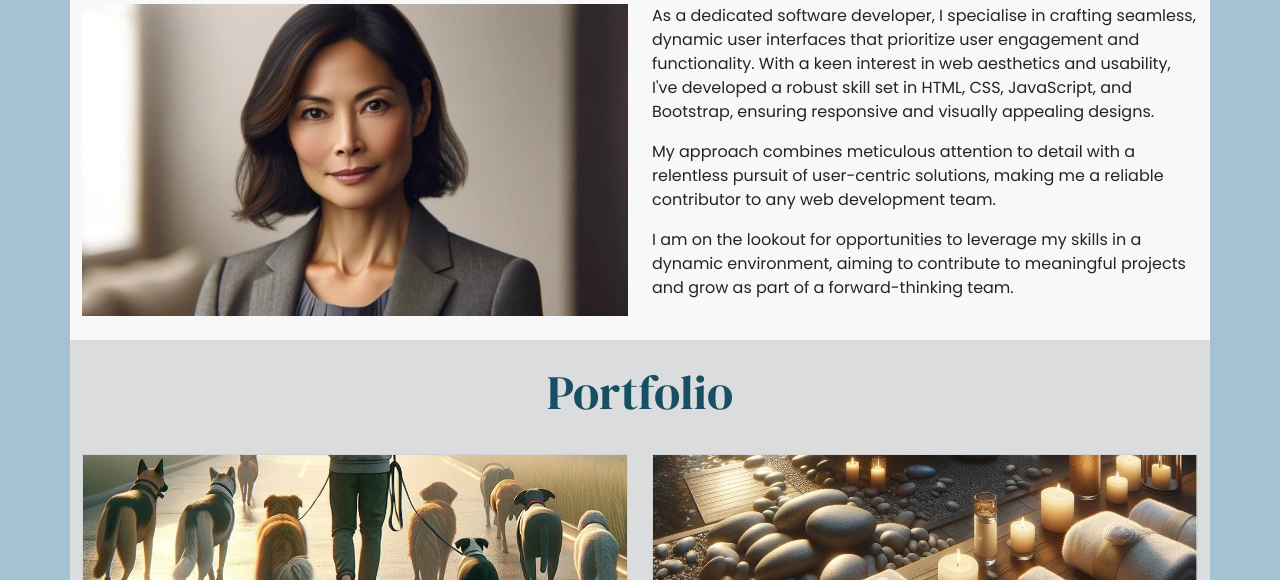
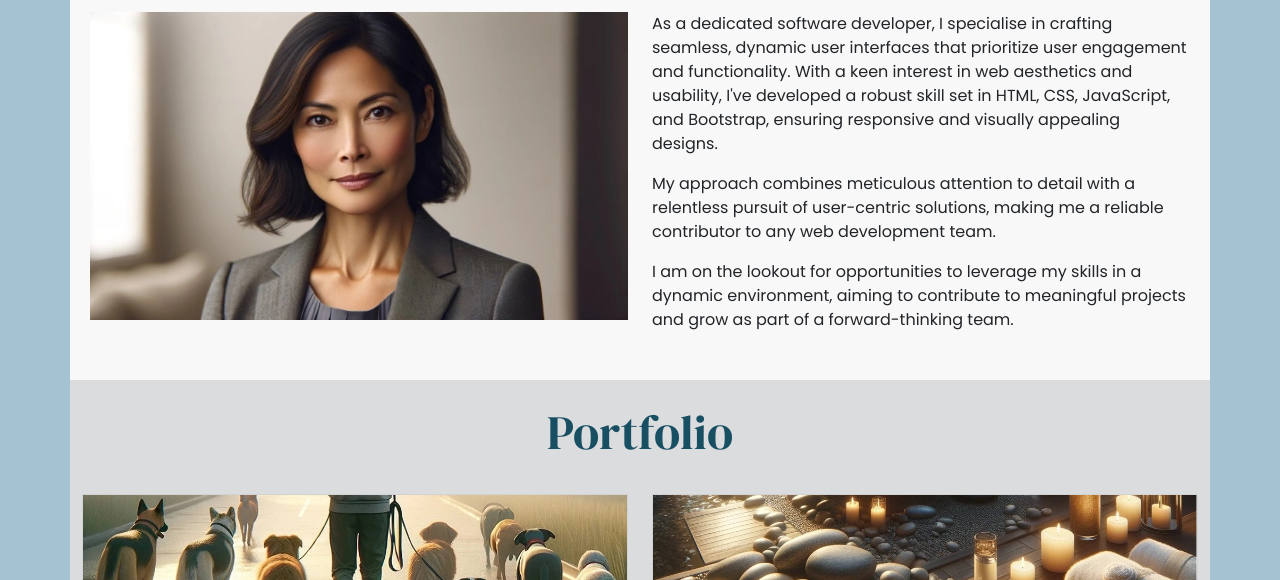
Before and after one commit to KiwiFunk/bootstrap-portfolio, a plain HTML site: page index.html in a window 1280 px wide. Shown: the part 668-1248 px from the top of the page. Drawn offline with nearby package versions, Linux system fonts and the light colour scheme.

Commit message:
Added padding to about section

```diff
--- a/index.html
+++ b/index.html
@@ -76,7 +76,7 @@
     <main>
         <!-- About section links to #about href in navbar -->
         <section id="about" class="container">
-            <div class="row">
+            <div class="row p-2">
                 <!-- my-4 used to add top and bottom margin to heading -->
                 <div class="col-12 text-center my-4">
                     <h2 class="display-5">About Mei</h2>
```
